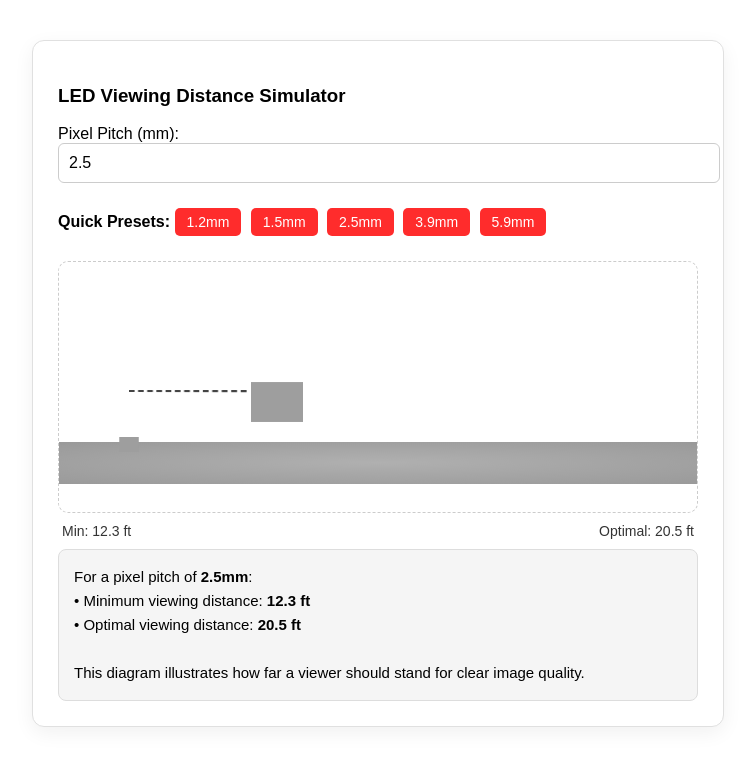
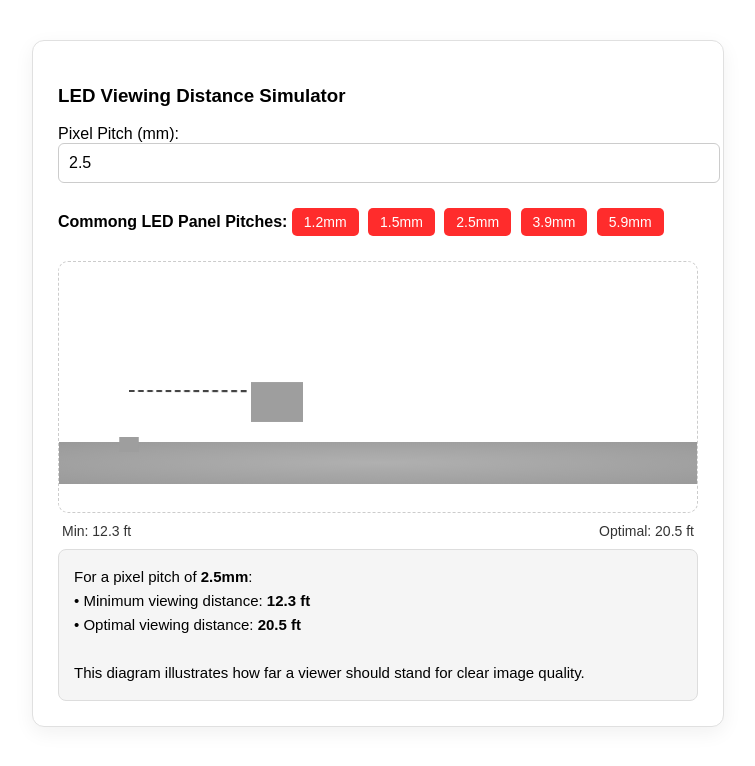
Before and after one commit to JemarDeleon/ViewingDistanceCalculator, a plain HTML site: page index.html in a window 1280 px wide. Shown: the whole page, without its empty margins (262-1017 px from the left). Drawn offline with Linux system fonts and the light colour scheme; grey boxes are pictures that could not be loaded.

Commit message:
Update index.html

```diff
--- a/index.html
+++ b/index.html
@@ -6,7 +6,7 @@
   <label for="pixelPitch">Pixel Pitch (mm):</label>
   <input type="number" id="pixelPitch" value="2.5" step="0.1" oninput="updateDiagram()" />
   <div class="presets">
-  <strong>Quick Presets:</strong>
+  <strong>Commong LED Panel Pitches:</strong>
   <button onclick="setPreset(1.2)">1.2mm</button>
   <button onclick="setPreset(1.5)">1.5mm</button>
   <button onclick="setPreset(2.5)">2.5mm</button>
```
